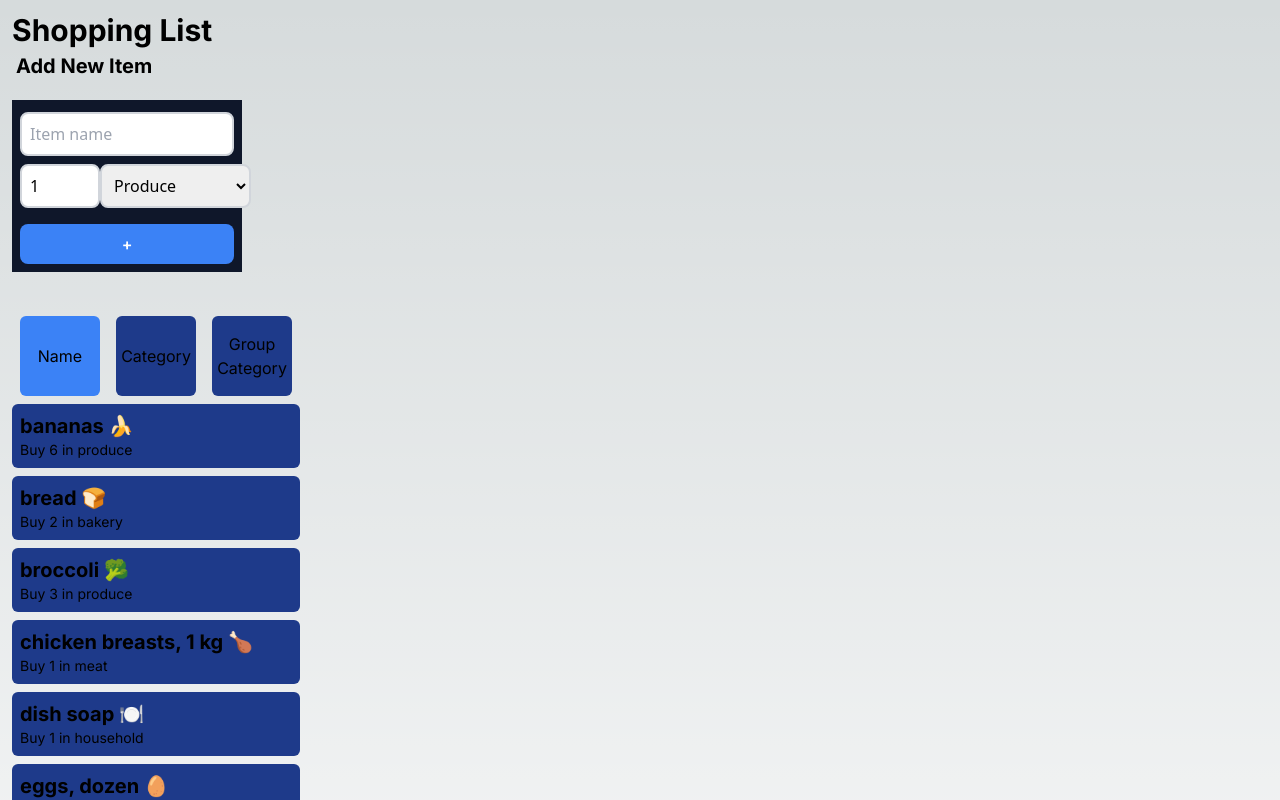
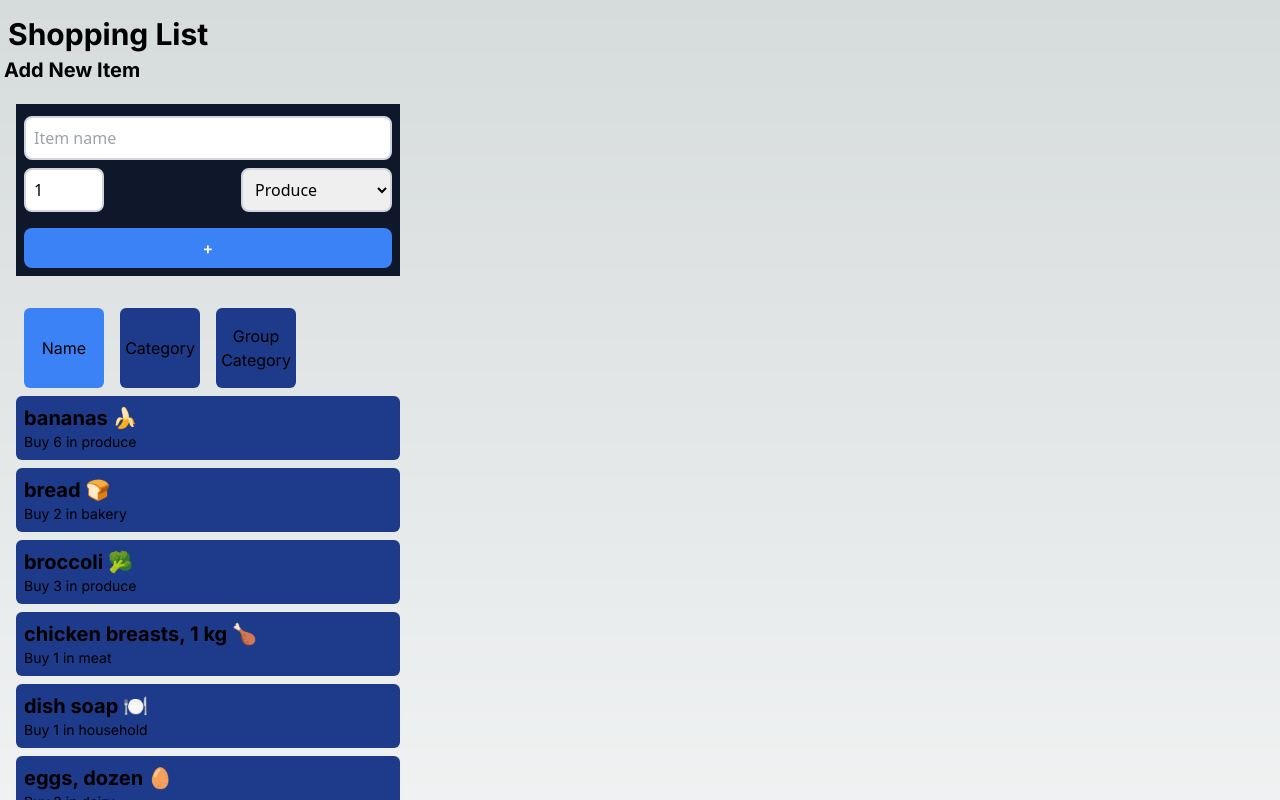
Before and after one commit to kokawaguchi/cprg306-assignments, a Next.js app: page /week-6 in a window 1280 px wide. Shown: the top 800 px of the page. Built offline with nearby package versions, Linux system fonts and the light colour scheme.

Commit message:
Updated wee 6 alignment

```diff
--- a/app/week-6/item-list.js
+++ b/app/week-6/item-list.js
@@ -36,7 +36,7 @@ export default function ItemList({ items }) {
   };
 
   return (
-    <div>
+    <div className="p-2 m-2">
       <p className="flex items-center">
         <button
           onClick={() => setSortBy("name")}
--- a/app/week-6/new-item.js
+++ b/app/week-6/new-item.js
@@ -28,7 +28,7 @@ export default function NewItem({ onAddItem }) {
   }
 
   return (
-    <main className="flex justify-center w-full">
+    <main className="">
       <form
         onSubmit={handleSubmit}
         className="p-2 m-4 bg-slate-900 text-black max-w-sm w-full"
--- a/app/week-6/page.js
+++ b/app/week-6/page.js
@@ -15,18 +15,29 @@ export default function Page() {
   }
 
   return (
-    <main className="p-2 m-1 w-7/8">
-      <h2 className="text-3xl font-bold">Shopping List</h2>
+    <main>
+      <h2 className="text-3xl ml-2 font-bold w-full pt-4">Shopping List</h2>
 
-      <div className="max-w-sm w-full">
-        <h3 className="text-xl font-bold p-1">Add New Item</h3>
-        <div className="mb-5 w-3/5">
-          <NewItem onAddItem={handleAddItem} />
-        </div>
-        <div className="flex justify-between">
-          <ItemList items={items} />
-        </div>
-      </div>
+      <h3 className="text-xl font-bold p-1">Add New Item</h3>
+      <NewItem onAddItem={handleAddItem} />
+
+      <ItemList items={items} />
     </main>
   );
 }
+
+// return (
+//   <main className="p-2 m-1 w-7/8">
+//     <h2 className="text-3xl font-bold">Shopping List</h2>
+
+//     <div className="max-w-sm w-full">
+//       <h3 className="text-xl font-bold p-1">Add New Item</h3>
+//       <div className="mb-5 w-3/5">
+//         <NewItem onAddItem={handleAddItem} />
+//       </div>
+//       <div className="flex justify-between">
+//         <ItemList items={items} />
+//       </div>
+//     </div>
+//   </main>
+// );
```
